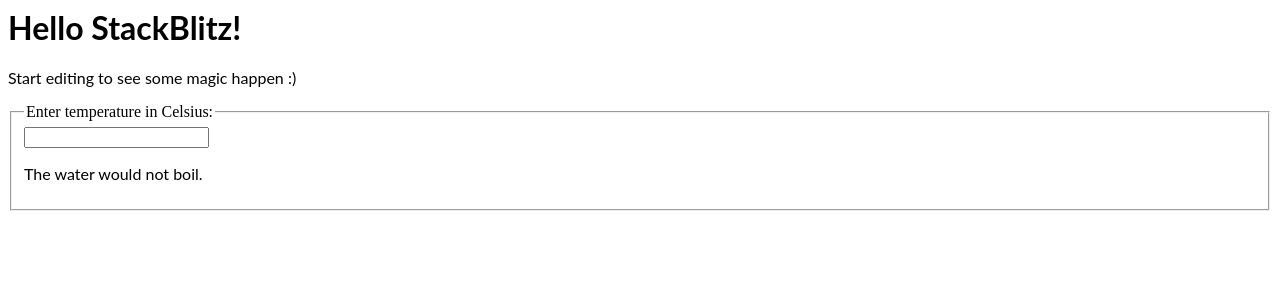
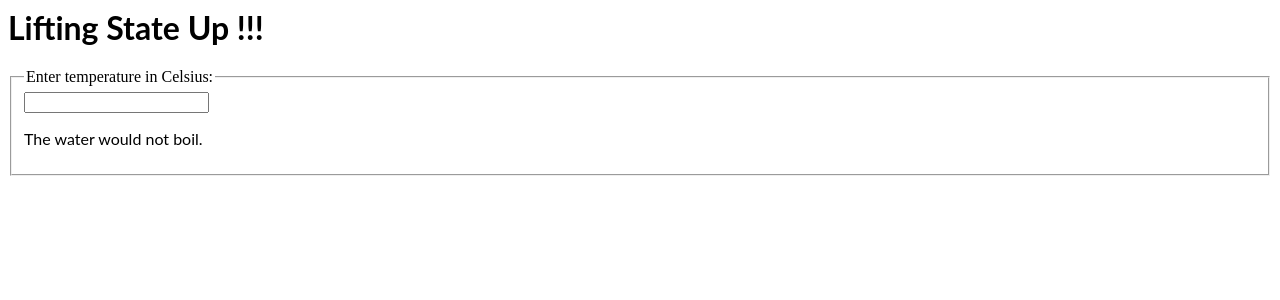
Before and after one commit to ShakibAhmed007/react-dev-lifting-state-up, a React (Create React App) app: page / in a window 1280 px wide. Shown: the top 300 px of the page. Built offline with nearby package versions, Linux system fonts and the light colour scheme.

Commit message:
1 file modified

```diff
--- a/src/App.js
+++ b/src/App.js
@@ -5,8 +5,7 @@
 export default function App() {
   return (
     <div>
-      <h1>Hello StackBlitz!</h1>
-      <p>Start editing to see some magic happen :)</p>
+      <h1>Lifting State Up !!!</h1>
       <Calculator />
     </div>
   );
```
